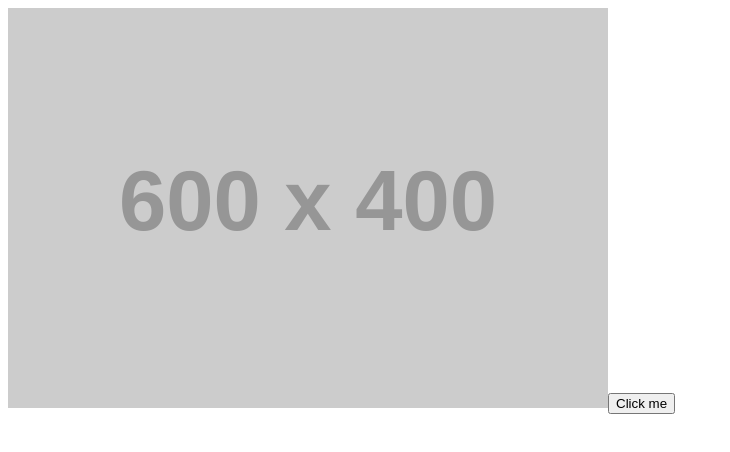
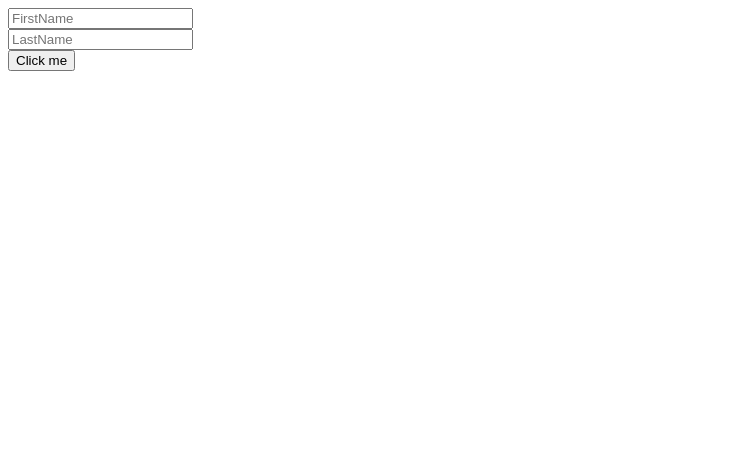
Before and after one commit to vinothsmart/react-ecommerce, a React (Vite) app: page / in a window 1280 px wide. Shown: the top 452 px of the page, without its empty margins (0-730 px from the left). Built offline with nearby package versions, Linux system fonts and the light colour scheme.

Commit message:
Refactor App component to use useRef for firstName and lastName inputs

```diff
--- a/src/App.jsx
+++ b/src/App.jsx
@@ -1,17 +1,19 @@
 import { useRef } from "react";
 
 const App = () => {
-  const myImage = useRef();
+  const firstNameRef = useRef();
+  const lastNameRef = useRef();
 
   const handleClick = () => {
-    myImage.current.src = "https://placehold.co/600x400/000000/FFF";
-    myImage.current.setAttribute("height", "200");
-    myImage.current.setAttribute("width", "300");
+    const firstName = firstNameRef.current.value;
+    const lastName = lastNameRef.current.value;
+    alert(firstName + " " + lastName);
   };
 
   return (
     <>
-      <img ref={myImage} src="https://placehold.co/600x400" />
+      <input type="text" ref={firstNameRef} placeholder="FirstName" /> <br />
+      <input type="text" ref={lastNameRef} placeholder="LastName" /> <br />
       <button onClick={handleClick}>Click me</button>
     </>
   );
```
